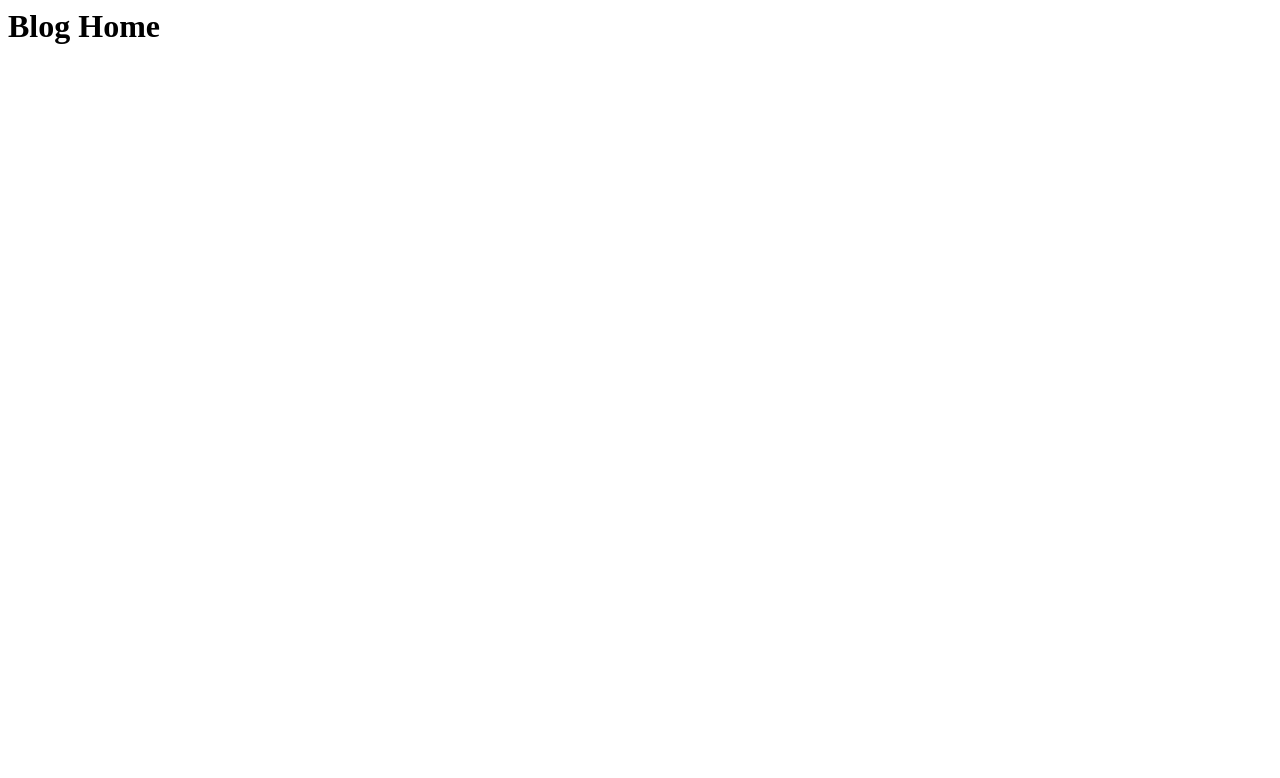
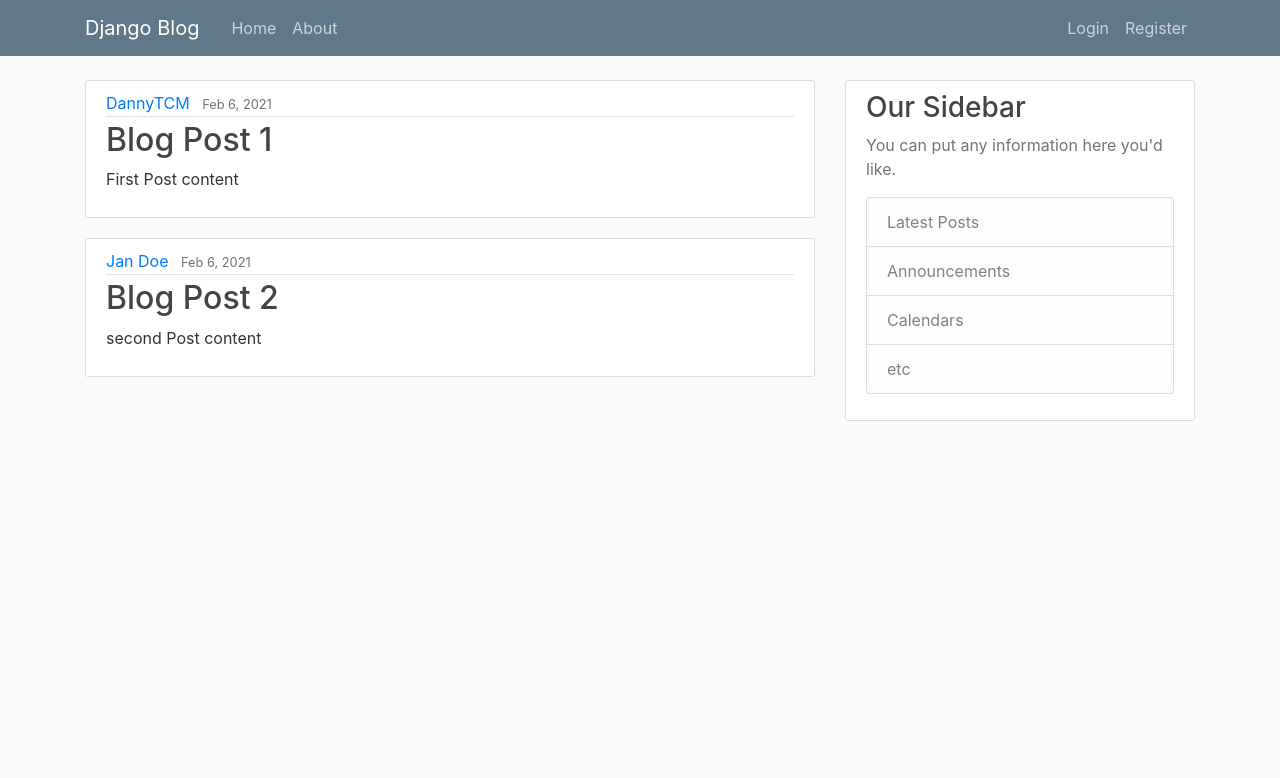
Before and after one commit to dtcmanage/django_project, a Django app: page / in a window 1280 px wide. Before the commit the part shown is almost empty. Shown: the top 778 px of the page. Run offline with Django 3.2, Linux system fonts and the light colour scheme; some libraries are stand-ins or nearby versions.

Commit message:
major updates - part 5

```diff
--- /dev/null
+++ b/django_tutorial_project/blog/static/blog/main.css
@@ -0,0 +1,84 @@
+body {
+    background: #fafafa;
+    color: #333333;
+    margin-top: 5rem;
+  }
+
+  h1, h2, h3, h4, h5, h6 {
+    color: #444444;
+  }
+
+  ul {
+    margin: 0;
+  }
+
+  .bg-steel {
+    background-color: #5f788a;
+  }
+
+  .site-header .navbar-nav .nav-link {
+    color: #cbd5db;
+  }
+
+  .site-header .navbar-nav .nav-link:hover {
+    color: #ffffff;
+  }
+
+  .site-header .navbar-nav .nav-link.active {
+    font-weight: 500;
+  }
+
+  .content-section {
+    background: #ffffff;
+    padding: 10px 20px;
+    border: 1px solid #dddddd;
+    border-radius: 3px;
+    margin-bottom: 20px;
+  }
+
+  .article-title {
+    color: #444444;
+  }
+
+  a.article-title:hover {
+    color: #428bca;
+    text-decoration: none;
+  }
+
+  .article-content {
+    white-space: pre-line;
+  }
+
+  .article-img {
+    height: 65px;
+    width: 65px;
+    margin-right: 16px;
+  }
+
+  .article-metadata {
+    padding-bottom: 1px;
+    margin-bottom: 4px;
+    border-bottom: 1px solid #e3e3e3
+  }
+
+  .article-metadata a:hover {
+    color: #333;
+    text-decoration: none;
+  }
+
+  .article-svg {
+    width: 25px;
+    height: 25px;
+    vertical-align: middle;
+  }
+
+  .account-img {
+    height: 125px;
+    width: 125px;
+    margin-right: 20px;
+    margin-bottom: 16px;
+  }
+
+  .account-heading {
+    font-size: 2.5rem;
+  }
--- a/django_tutorial_project/blog/templates/blog/about.html
+++ b/django_tutorial_project/blog/templates/blog/about.html
@@ -0,0 +1,4 @@
+{% extends "blog/base.html" %}
+{% block content %}
+    <h1>About Page</h1>
+{% endblock content %}
--- /dev/null
+++ b/django_tutorial_project/blog/templates/blog/base.html
@@ -0,0 +1,70 @@
+{% load static %} <!-- to load in the files in static directory -->
+<!DOCTYPE html>
+<html>
+    <head>
+            <!-- Required meta tags -->
+        <meta charset="utf-8">
+        <meta name="viewport" content="width=device-width, initial-scale=1, shrink-to-fit=no">
+
+        <!-- Bootstrap CSS -->
+        <link rel="stylesheet" href="https://maxcdn.bootstrapcdn.com/bootstrap/4.0.0/css/bootstrap.min.css" integrity="sha384-Gn5384xqQ1aoWXA+058RXPxPg6fy4IWvTNh0E263XmFcJlSAwiGgFAW/dAiS6JXm" crossorigin="anonymous">
+
+        <link rel="stylesheet" type="text/css" href="{% static 'blog/main.css' %}"> <!-- static generate an absolute url for the static file and access the blog/main.css file inside the static folder -->
+
+        {% if title %}
+            <title>Django Blog - {{ title }}</title>
+        {% else %}
+            <title>Django Blog</title>
+        {% endif %}
+    </head>
+    <body>
+
+        <header class="site-header">
+            <nav class="navbar navbar-expand-md navbar-dark bg-steel fixed-top">
+            <div class="container">
+                <a class="navbar-brand mr-4" href="/">Django Blog</a>
+                <button class="navbar-toggler" type="button" data-toggle="collapse" data-target="#navbarToggle" aria-controls="navbarToggle" aria-expanded="false" aria-label="Toggle navigation">
+                <span class="navbar-toggler-icon"></span>
+                </button>
+                <div class="collapse navbar-collapse" id="navbarToggle">
+                <div class="navbar-nav mr-auto">
+                    <a class="nav-item nav-link" href="{% url 'blog-home' %}">Home</a>
+                    <a class="nav-item nav-link" href="{% url 'blog-about' %}">About</a>
+                </div>
+                <!-- Navbar Right Side -->
+                <div class="navbar-nav">
+                    <a class="nav-item nav-link" href="#">Login</a>
+                    <a class="nav-item nav-link" href="#">Register</a>
+                </div>
+                </div>
+            </div>
+            </nav>
+        </header>
+        <main role="main" class="container">
+            <div class="row">
+              <div class="col-md-8">
+                {% block content %}{% endblock %}
+              </div>
+              <div class="col-md-4">
+                <div class="content-section">
+                  <h3>Our Sidebar</h3>
+                  <p class='text-muted'>You can put any information here you'd like.
+                    <ul class="list-group">
+                      <li class="list-group-item list-group-item-light">Latest Posts</li>
+                      <li class="list-group-item list-group-item-light">Announcements</li>
+                      <li class="list-group-item list-group-item-light">Calendars</li>
+                      <li class="list-group-item list-group-item-light">etc</li>
+                    </ul>
+                  </p>
+                </div>
+              </div>
+            </div>
+        </main>
+        <!-- Optional JavaScript -->
+        <!-- jQuery first, then Popper.js, then Bootstrap JS -->
+        <script src="https://code.jquery.com/jquery-3.2.1.slim.min.js" integrity="sha384-KJ3o2DKtIkvYIK3UENzmM7KCkRr/rE9/Qpg6aAZGJwFDMVNA/GpGFF93hXpG5KkN" crossorigin="anonymous"></script>
+        <script src="https://cdnjs.cloudflare.com/ajax/libs/popper.js/1.12.9/umd/popper.min.js" integrity="sha384-ApNbgh9B+Y1QKtv3Rn7W3mgPxhU9K/ScQsAP7hUibX39j7fakFPskvXusvfa0b4Q" crossorigin="anonymous"></script>
+        <script src="https://maxcdn.bootstrapcdn.com/bootstrap/4.0.0/js/bootstrap.min.js" integrity="sha384-JZR6Spejh4U02d8jOt6vLEHfe/JQGiRRSQQxSfFWpi1MquVdAyjUar5+76PVCmYl" crossorigin="anonymous"></script>
+
+    </body>
+</html>
--- a/django_tutorial_project/blog/templates/blog/home.html
+++ b/django_tutorial_project/blog/templates/blog/home.html
@@ -1,13 +1,16 @@
-<!DOCTYPE html>
-<html>
-    <head>
-        <title>
+{% extends "blog/base.html" %}
+{% block content %}
+    {% for post in posts %}
+        <article class="media content-section">
+            <div class="media-body">
+            <div class="article-metadata">
+                <a class="mr-2" href="#">{{ post.author }}</a>
+                <small class="text-muted">{{ post.date_posted }}</small>
+            </div>
+            <h2><a class="article-title" href="#">{{ post.title }}</a></h2>
+            <p class="article-content">{{ post.content }}</p>
+            </div>
+        </article>
 
-        </title>
-    </head>
-    <body>
-        <h1>Blog Home!</h1>
-
-
-    </body>
-</html>
+    {% endfor %}
+{% endblock content %}
--- a/django_tutorial_project/blog/views.py
+++ b/django_tutorial_project/blog/views.py
@@ -2,8 +2,28 @@ from django import http
 from django.shortcuts import render
 from django.http import HttpResponse
 
+posts = [
+    {
+        'author': 'DannyTCM',
+        'title': 'Blog Post 1',
+        'content': 'First Post content',
+        'date_posted': 'Feb 6, 2021',
+    },
+    {
+        'author': 'Jan Doe',
+        'title': 'Blog Post 2',
+        'content': 'second Post content',
+        'date_posted': 'Feb 6, 2021',
+    }
+
+
+]
+
 def home(request):
-    return HttpResponse('<h1>Blog Home</h1>')
+    context={
+        'posts': posts
+    }
+    return render(request, 'blog/home.html', context)
 
 def about(request):
-    return HttpResponse('<h1>Blog About</h1>')
+    return render(request, 'blog/about.html', {'title': 'About' })
--- a/django_tutorial_project/django_tutorial_project/settings.py
+++ b/django_tutorial_project/django_tutorial_project/settings.py
@@ -30,7 +30,8 @@ ALLOWED_HOSTS = []
 
 # Application definition
 
-INSTALLED_APPS = [
+INSTALLED_APPS = [#adding new application to installed apps so django can correctly search and find templates
+    'blog.apps.BlogConfig',
     'django.contrib.admin',
     'django.contrib.auth',
     'django.contrib.contenttypes',
```
Also changed, not shown: django_tutorial_project/db.sqlite3.
